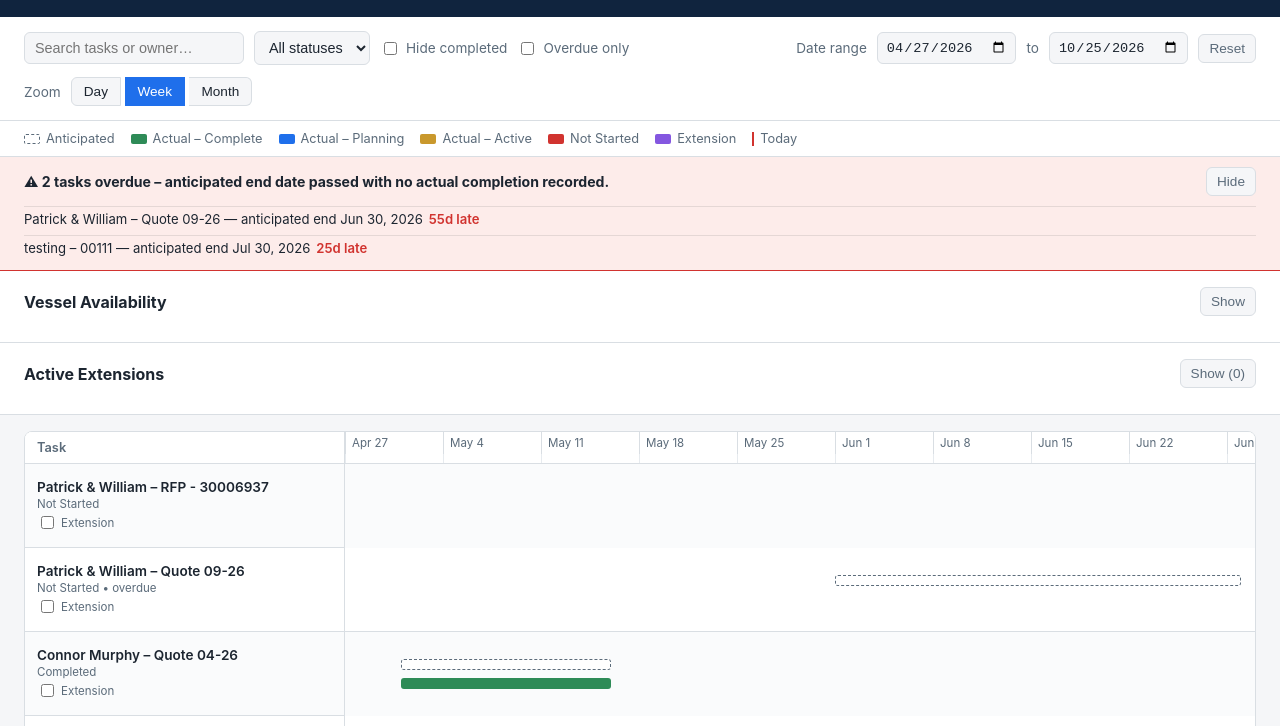
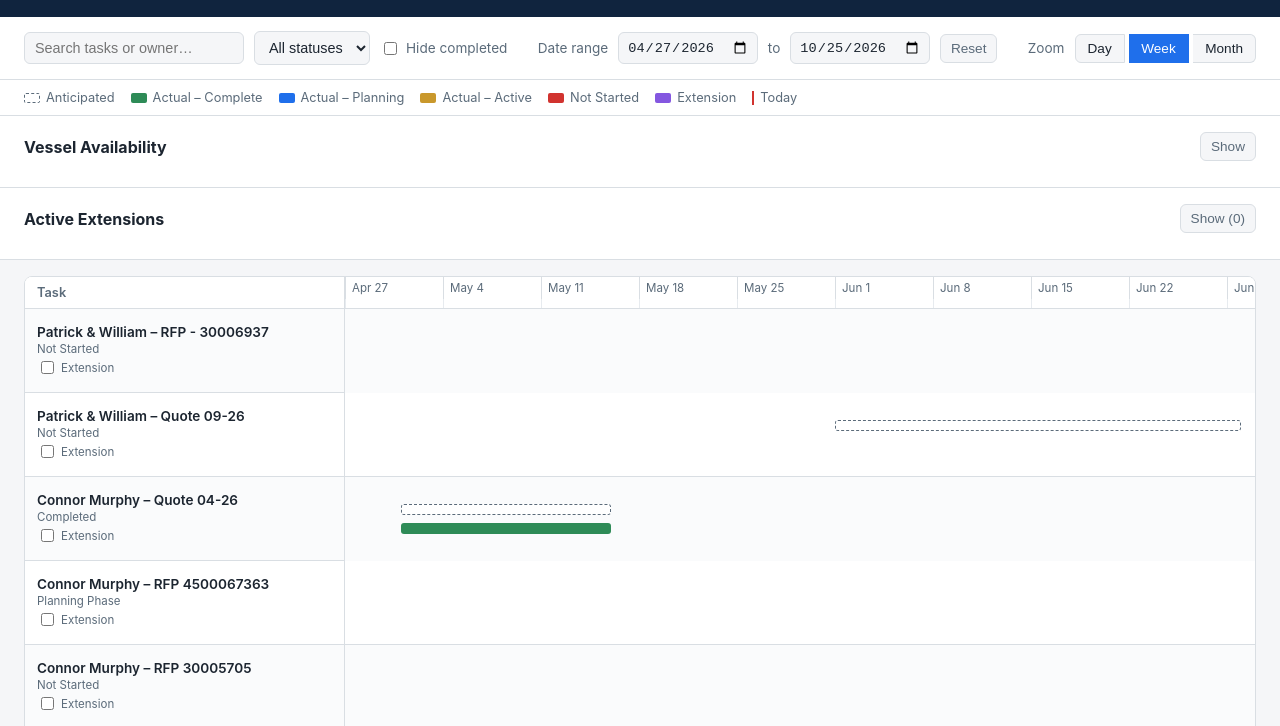
Before and after one commit to Sea-Centric-Inc/Marine-Ops.-Schedule, a website: page index.html in a window 1280 px wide. Shown: the part 71-797 px from the top of the page. Drawn offline with Linux system fonts and the light colour scheme.

Commit message:
Remove the overdue banner feature entirely

```diff
--- a/app.js
+++ b/app.js
@@ -22,13 +22,11 @@
     search: "",
     statusFilter: "",
     hideCompleted: false,
-    showOverdueOnly: false,
     dateFrom: null, // Date or null; null = auto-fit to task data
     dateTo: null,
     vessel: "",
     availabilityExpanded: false,
     extensionsExpanded: false,
-    overdueExpanded: true,
     extensions: {}, // taskId -> { days: number, reason: string }, persisted to localStorage
     printFitWidth: null // set while printing so the whole timeline fits one page width
   };
@@ -187,17 +185,6 @@
     return days > 0 ? { start: interval.start, end: addDays(interval.end, days) } : interval;
   }
 
-  // A task is overdue when its anticipated end date (extended, if an
-  // extension is set) has passed with no actual completion recorded.
-  function isOverdue(task) {
-    const plannedEnd = parseDate(task.plannedEnd);
-    if (!plannedEnd) return false;
-    if (parseDate(task.actualEnd)) return false;
-    const days = extensionDays(task);
-    const effectiveEnd = days > 0 ? addDays(plannedEnd, days) : plannedEnd;
-    return effectiveEnd < todayUTC();
-  }
-
   function mergeIntervals(intervals) {
     const sorted = intervals.slice().sort((a, b) => a.start - b.start);
     const merged = [];
@@ -335,8 +322,7 @@
         ? "<div class='tt-row'><span>Extension</span><span>+" + extDays + "d, through " + formatDate(addDays(extAnchor, extDays)) + "</span></div>"
         : "") +
       (extDays > 0 && extEntry && extEntry.reason
-        ? "<div class='tt-row'><span>Reason</span><span>" + escapeHtml(extEntry.reason) + "</span></div>" : "") +
-      (isOverdue(task) ? "<div class='tt-row'><span>&#9888;</span><span>Overdue</span></div>" : "");
+        ? "<div class='tt-row'><span>Reason</span><span>" + escapeHtml(extEntry.reason) + "</span></div>" : "");
     tooltipEl.style.display = "block";
     positionTooltip(evt);
   }
@@ -430,7 +416,6 @@
     const slug = statusSlug(task.status);
     if (state.statusFilter && slug !== state.statusFilter) return false;
     if (state.hideCompleted && slug === "complete") return false;
-    if (state.showOverdueOnly && !isOverdue(task)) return false;
 
     if (state.dateFrom && state.dateTo) {
       const extent = taskDateExtent(task);
@@ -441,8 +426,6 @@
   }
 
   function render() {
-    renderOverdueBanner();
-
     root.innerHTML = "";
     const tasks = state.tasks;
     if (!tasks.length) {
@@ -506,7 +489,6 @@
       if (task.assignedTo) metaParts.push(task.assignedTo);
       metaParts.push(displayStatusText(task, status));
       if (task.percentComplete !== undefined && task.percentComplete !== null) metaParts.push(task.percentComplete + "%");
-      if (isOverdue(task)) metaParts.push("overdue");
       metaEl.textContent = metaParts.join(" • ");
       label.appendChild(nameEl);
       label.appendChild(metaEl);
@@ -601,48 +583,6 @@
     renderVesselAvailability(range);
     renderExtensionsSummary();
     updateUrlFromState();
-  }
-
-  function renderOverdueBanner() {
-    const banner = document.getElementById("overdue-banner");
-    const title = document.getElementById("overdue-banner-title");
-    const list = document.getElementById("overdue-list");
-    const overdueTasks = state.tasks.filter(isOverdue);
-
-    if (!overdueTasks.length) {
-      banner.hidden = true;
-      return;
-    }
-
-    banner.hidden = false;
-    title.textContent = "⚠ " + overdueTasks.length + " task" + (overdueTasks.length === 1 ? "" : "s") +
-      " overdue – anticipated end date passed with no actual completion recorded.";
-    list.classList.toggle("collapsed", !state.overdueExpanded);
-
-    list.innerHTML = "";
-    overdueTasks
-      .slice()
-      .sort((a, b) => parseDate(a.plannedEnd) - parseDate(b.plannedEnd))
-      .forEach((t) => {
-        const plannedEnd = parseDate(t.plannedEnd);
-        const daysLate = daysBetween(plannedEnd, todayUTC());
-        const li = document.createElement("li");
-        const nameNode = t.link ? document.createElement("a") : document.createElement("span");
-        if (t.link) {
-          nameNode.href = t.link;
-          nameNode.target = "_blank";
-          nameNode.rel = "noopener noreferrer";
-          nameNode.title = "Open this row in Smartsheet";
-        }
-        nameNode.textContent = t.name;
-        li.appendChild(nameNode);
-        li.appendChild(document.createTextNode(" — anticipated end " + formatDate(plannedEnd)));
-        const daysSpan = document.createElement("span");
-        daysSpan.className = "overdue-days";
-        daysSpan.textContent = daysLate + "d late";
-        li.appendChild(daysSpan);
-        list.appendChild(li);
-      });
   }
 
   function renderExtensionsSummary() {
@@ -785,7 +725,6 @@
     if (state.search) params.set("q", state.search);
     if (state.statusFilter) params.set("status", state.statusFilter);
     if (state.hideCompleted) params.set("hideCompleted", "1");
-    if (state.showOverdueOnly) params.set("overdue", "1");
     if (state.vessel) params.set("vessel", state.vessel);
     if (state.dateFrom) params.set("from", formatDateInput(state.dateFrom));
     if (state.dateTo) params.set("to", formatDateInput(state.dateTo));
@@ -809,10 +748,6 @@
     if (params.get("hideCompleted") === "1") {
       state.hideCompleted = true;
       document.getElementById("hide-completed").checked = true;
-    }
-    if (params.get("overdue") === "1") {
-      state.showOverdueOnly = true;
-      document.getElementById("overdue-only").checked = true;
     }
     if (params.has("vessel")) {
       const vesselSelect = document.getElementById("vessel-select");
@@ -858,10 +793,6 @@
       state.hideCompleted = e.target.checked;
       render();
     });
-    document.getElementById("overdue-only").addEventListener("change", (e) => {
-      state.showOverdueOnly = e.target.checked;
-      render();
-    });
     document.getElementById("vessel-select").addEventListener("change", (e) => {
       state.vessel = e.target.value;
       render();
@@ -894,13 +825,6 @@
     });
     document.getElementById("print-btn").addEventListener("click", () => {
       window.print();
-    });
-    document.getElementById("overdue-toggle").addEventListener("click", () => {
-      state.overdueExpanded = !state.overdueExpanded;
-      document.getElementById("overdue-list").classList.toggle("collapsed", !state.overdueExpanded);
-      const btn = document.getElementById("overdue-toggle");
-      btn.textContent = state.overdueExpanded ? "Hide" : "Show";
-      btn.setAttribute("aria-expanded", String(state.overdueExpanded));
     });
     document.getElementById("availability-toggle").addEventListener("click", () => {
       state.availabilityExpanded = !state.availabilityExpanded;
--- a/index.html
+++ b/index.html
@@ -29,10 +29,6 @@
       <input id="hide-completed" type="checkbox" />
       Hide completed
     </label>
-    <label class="checkbox-label">
-      <input id="overdue-only" type="checkbox" />
-      Overdue only
-    </label>
   </div>
   <div class="toolbar-group">
     <span class="toolbar-label">Date range</span>
@@ -60,14 +56,6 @@
   <span class="legend-item"><span class="swatch swatch-extension"></span>Extension</span>
   <span class="legend-item"><span class="today-mark"></span>Today</span>
 </div>
-
-<section id="overdue-banner" class="overdue-banner" hidden>
-  <div class="overdue-banner-header">
-    <strong id="overdue-banner-title"></strong>
-    <button id="overdue-toggle" type="button" class="text-button no-print panel-toggle" aria-expanded="true">Hide</button>
-  </div>
-  <ul id="overdue-list" class="overdue-list"></ul>
-</section>
 
 <section class="availability-panel no-print">
   <div class="availability-header">
--- a/style.css
+++ b/style.css
@@ -20,9 +20,6 @@
   --status-active: #c9982c;
   --status-not-started: #d1332f;
   --status-extension: #8457e0;
-
-  --overdue-bg: #fdecea;
-  --overdue-border: #d1332f;
 
   --vessel-highlight-bg: rgba(31, 111, 235, 0.08);
 }
@@ -48,9 +45,6 @@
     --status-active: #e0b64a;
     --status-not-started: #ff6b66;
     --status-extension: #a98bff;
-
-    --overdue-bg: #3a1f1e;
-    --overdue-border: #ff6b66;
 
     --vessel-highlight-bg: rgba(77, 155, 255, 0.14);
   }
@@ -248,50 +242,6 @@ body {
   background: var(--today-line);
 }
 
-.overdue-banner {
-  background: var(--overdue-bg);
-  border-bottom: 1px solid var(--overdue-border);
-  padding: 10px 24px;
-}
-
-.overdue-banner-header {
-  display: flex;
-  align-items: center;
-  justify-content: space-between;
-  gap: 12px;
-}
-
-.overdue-banner-header strong {
-  font-size: 0.88rem;
-  color: var(--text);
-}
-
-.overdue-list {
-  list-style: none;
-  margin: 10px 0 0;
-  padding: 0;
-  display: flex;
-  flex-direction: column;
-  gap: 4px;
-}
-
-.overdue-list.collapsed {
-  display: none;
-}
-
-.overdue-list li {
-  font-size: 0.82rem;
-  color: var(--text);
-  padding: 4px 0;
-  border-top: 1px solid rgba(128, 128, 128, 0.2);
-}
-
-.overdue-list li .overdue-days {
-  color: var(--overdue-border);
-  font-weight: 600;
-  margin-left: 6px;
-}
-
 .panel-toggle {
   margin-left: auto;
 }
@@ -479,11 +429,11 @@ body {
   text-decoration: none;
 }
 
-.task-name, .ext-summary-name, .overdue-list li a {
+.task-name, .ext-summary-name {
   color: inherit;
   text-decoration: none;
 }
-a.task-name:hover, a.ext-summary-name:hover, .overdue-list li a:hover {
+a.task-name:hover, a.ext-summary-name:hover {
   text-decoration: underline;
   color: var(--accent);
 }
```
Also changed, not shown: README.md.
